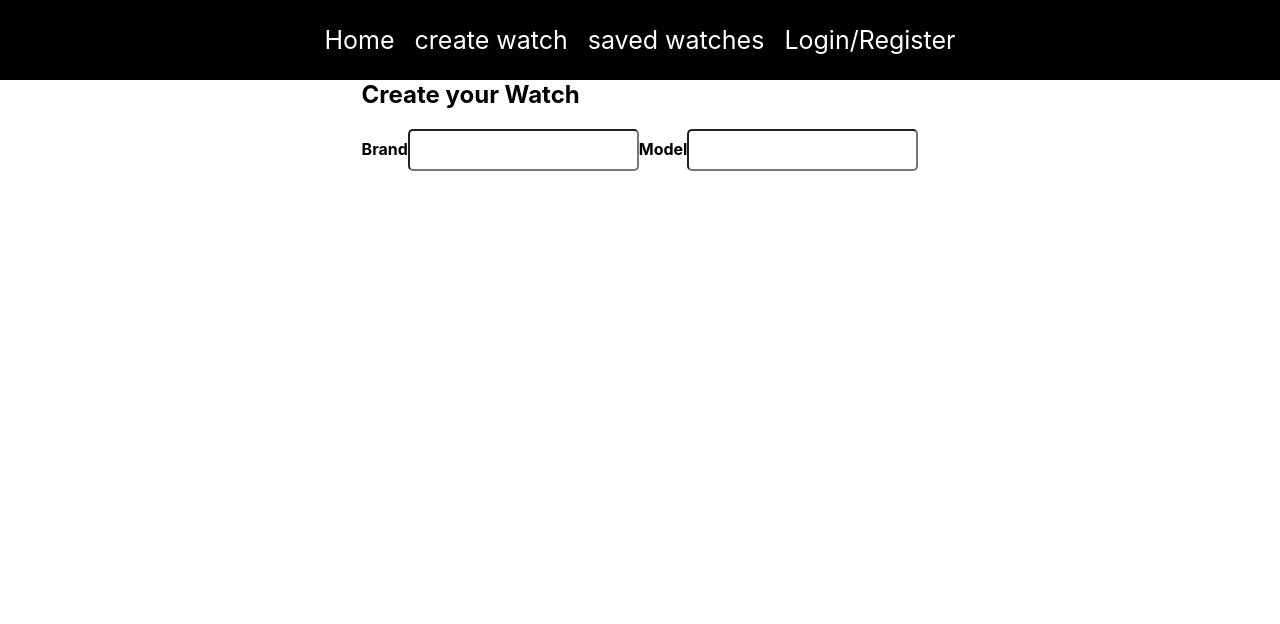
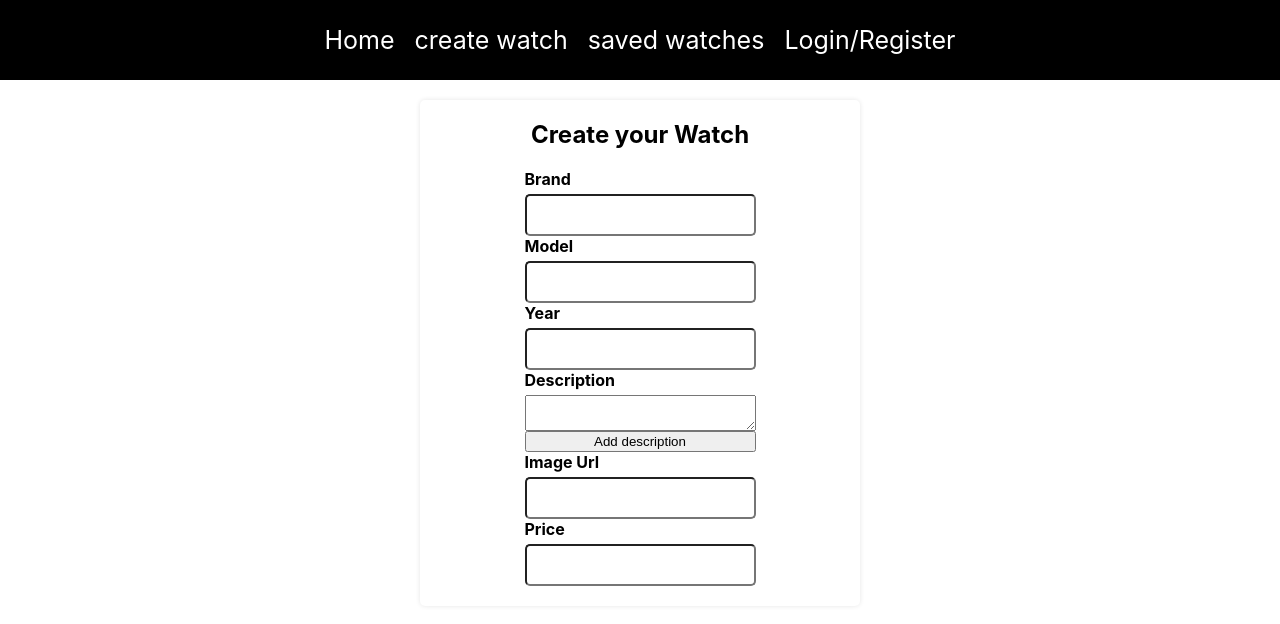
Before and after one commit to jimmy094/watches, a React (Create React App) app in the folder client/watches/: page /createWatch in a window 1280 px wide. Shown: the top 624 px of the page. Built offline with nearby package versions, Linux system fonts and the light colour scheme.

Commit message:
added functions to form

```diff
--- a/client/watches/src/App.css
+++ b/client/watches/src/App.css
@@ -69,7 +69,7 @@ a {
   font-size: 25px;
 }
 
-.create-recipe {
+.create-watch {
   display: flex;
   flex-direction: column;
   justify-content: center;
@@ -81,7 +81,7 @@ a {
   margin: 20px;
   width: 400px;
 }
-.create-recipe form {
+.create-watch form {
   display: flex;
   flex-direction: column;
 }
--- a/client/watches/src/pages/createWatch.jsx
+++ b/client/watches/src/pages/createWatch.jsx
@@ -1,12 +1,51 @@
+import { useState } from "react";
+
 export const CreateWatch = () => {
+    const [ watch, setWatch ] = useState({
+        brand: "",
+        model:"",
+        year: 0,
+        description: "",
+        imageUrl: "",
+        price: 0,
+    });
+//grab target input, changing name to new value
+    const handleChange = (event) => {
+        const {name, value} = event.target;
+        setWatch({...watch, [name]: value})
+    };
+
+    const addDesc = () => {
+        setWatch({...watch, description: [...watch.description, ""] })
+    }
+
+
+
     return (
     <div className="create-watch">
+
         <h2>Create your Watch</h2>
+
         <form>
             <label htmlFor="brand">Brand</label>
-            <input type="text" id="brand" />
-            <label htmlFor="moedl">Model</label>
-            <input type="text" id="model" />
+            <input type="text" id="brand" name="brand" onChange={handleChange}/>
+
+            <label htmlFor="model">Model</label>
+            <input type="text" id="model" name="model" />
+
+            <label htmlFor="year">Year</label>
+            <input type="text" id="year" name="year" />
+
+            <label htmlFor="description">Description</label>
+            <textarea id="description" name="description" onChange={handleChange}></textarea>
+
+            <button onClick={addDesc} type="button">Add description</button>
+
+            <label htmlFor="imageUrl">Image Url</label>
+            <input type="text" id="imageUrl" name="imageUrl" onChange={handleChange} />
+
+            <label htmlFor="price">Price</label>
+            <input type="text" id="year" name="year" />
         </form>
 
 
```
